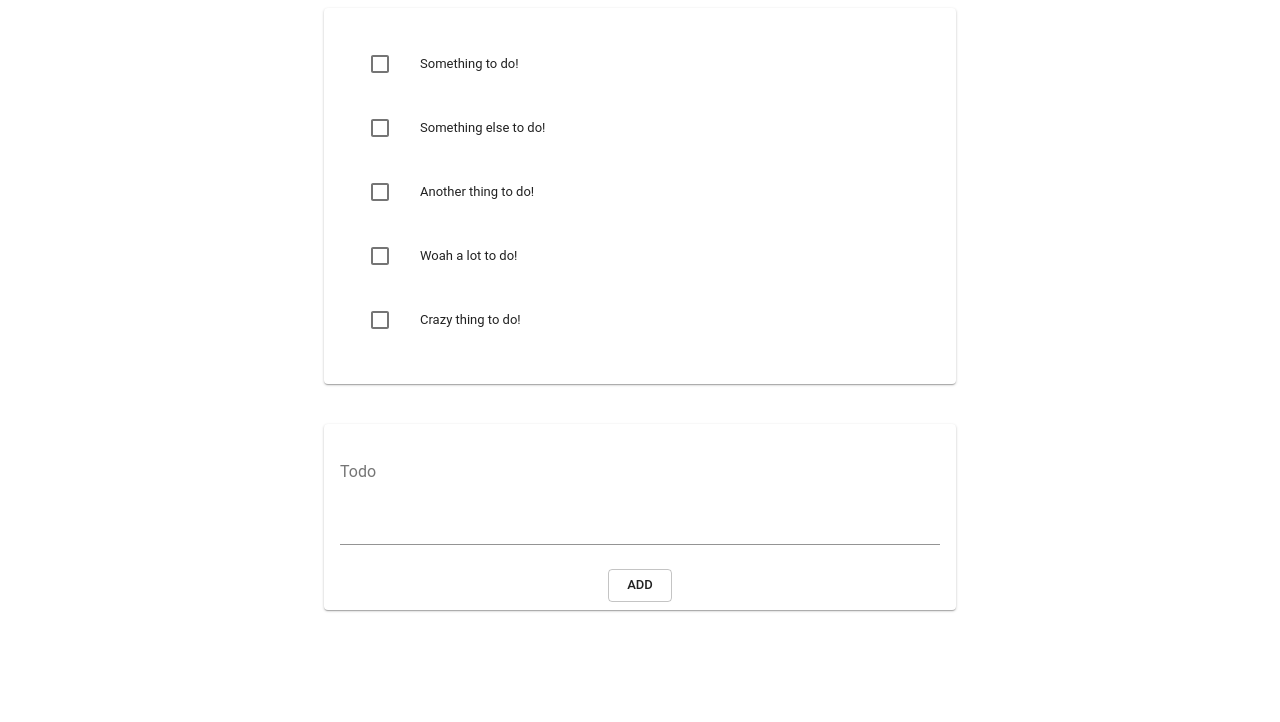
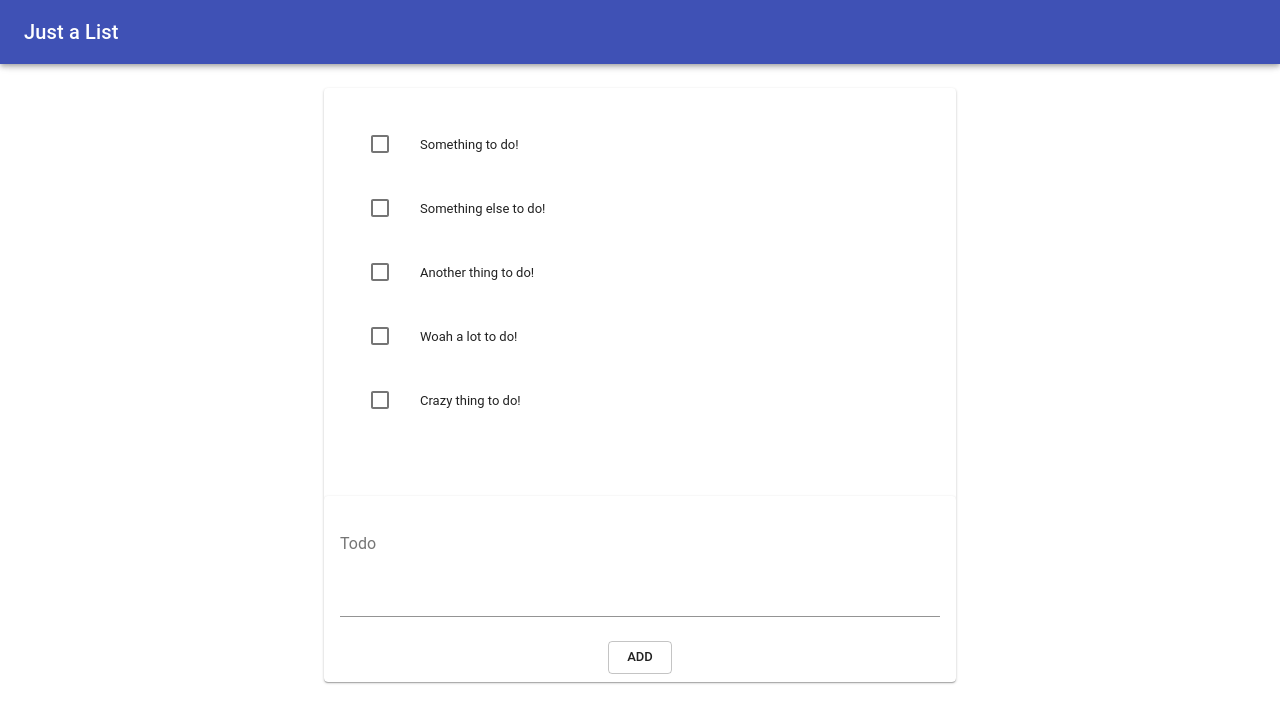
Before and after one commit to BryceWalter/react-example-work, a Next.js app: page / in a window 1280 px wide. Shown: the top 722 px of the page. Built offline with nearby package versions, Linux system fonts and the light colour scheme.

Commit message:
🚀 Split functionality between componentz - deployment w/ZEITnow

```diff
--- a/components/ToDoCard.js
+++ b/components/ToDoCard.js
@@ -3,14 +3,61 @@ import Card from '@material-ui/core/Card';
 import CardContent from '@material-ui/core/CardContent';
 
 import ToDoList from './ToDoList';
+import AddToDo from './AddToDo';
 
 class ToDoCard extends Component {
+    constructor(props) {
+        super(props)
+        this.state = {
+            checked: [],
+            toDoList: [
+                {
+                    id: 0,
+                    text: 'Something to do!'
+                },
+                {
+                    id: 1,
+                    text: 'Something else to do!'
+                },
+                {
+                    id: 2,
+                    text: 'Another thing to do!'
+                },
+                {
+                    id: 3,
+                    text: 'Woah a lot to do!'
+                },
+                {
+                    id: 4,
+                    text: 'Crazy thing to do!'
+                },
+            ]
+        };
+    }
+
+    handleToggle = value => () => {
+        const array = [...this.state.toDoList]; // make a separate copy of the array
+
+        if (value !== -1) {
+            array.splice(value, 1);
+            this.setState({toDoList: array});
+        }
+    };
+
+    addToDo = value => () => {
+        const array = [...this.state.toDoList];
+
+        array.push(value)
+        this.setState({toDoList: array})
+    }
+
     render() {
         return (
             <Card >
                 <CardContent>
-                    <ToDoList/>
+                    <ToDoList handleToggle={this.handleToggle.bind(this)} toDoList={this.state.toDoList} checked={this.state.checked} />
                 </CardContent>
+                <AddToDo/>
             </Card>
         );
     }
--- a/components/ToDoList.js
+++ b/components/ToDoList.js
@@ -6,52 +6,13 @@ import ListItemText from '@material-ui/core/ListItemText';
 import Checkbox from '@material-ui/core/Checkbox';
 
 class ToDoList extends React.Component {
-
-    constructor(props) {
-        super(props)
-        this.state = {
-            checked: [],
-            toDoList: [
-                {
-                    id: 0,
-                    text: 'Something to do!'
-                },
-                {
-                    id: 1,
-                    text: 'Something else to do!'
-                },
-                {
-                    id: 2,
-                    text: 'Another thing to do!'
-                },
-                {
-                    id: 3,
-                    text: 'Woah a lot to do!'
-                },
-                {
-                    id: 4,
-                    text: 'Crazy thing to do!'
-                },
-            ]
-        };
-    }
-
-    handleToggle = value => () => {
-        const array = [...this.state.toDoList]; // make a separate copy of the array
-
-        if (value !== -1) {
-            array.splice(value, 1);
-            this.setState({toDoList: array});
-        }
-    };
-
     render() {
         return (
             <List>
-            {this.state.toDoList.map((toDo, index) => (
-                <ListItem key={index} role={undefined} dense button onClick={this.handleToggle(index)}>
+            {this.props.toDoList.map((toDo, index) => (
+                <ListItem key={index} role={undefined} dense button onClick={this.props.handleToggle(index)}>
                 <Checkbox
-                    checked={this.state.checked.indexOf(toDo.id) !== -1}
+                    checked={this.props.checked.indexOf(toDo.id) !== -1}
                     tabIndex={-1}
                     disableRipple
                 />
--- a/package.json
+++ b/package.json
@@ -6,7 +6,8 @@
   "scripts": {
     "dev": "next",
     "build": "next build",
-    "start": "next start"
+    "start": "next start -p 8000",
+    "export": "npm run build && next export"
   },
   "keywords": [],
   "author": "",
--- a/pages/index.js
+++ b/pages/index.js
@@ -1,13 +1,24 @@
 import React, { Component } from 'react';
 import Grid from '@material-ui/core/Grid';
 import ToDoCard from '../components/ToDoCard';
-import AddToDo from '../components/AddToDo';
+import AppBar from '@material-ui/core/AppBar';
+import Toolbar from '@material-ui/core/Toolbar';
+import Typography from '@material-ui/core/Typography';
 
 class Index extends Component {
     render() {
         return (
             <React.Fragment>
-                <Grid container
+                <AppBar>
+                    <Toolbar>
+                        <Typography variant="h6" color="inherit">
+                            Just a List
+                        </Typography>
+                    </Toolbar>
+                </AppBar>
+                <Grid
+                    style={{marginTop: '7%'}}
+                    container
                     direction="row"
                     justify="center"
                     alignItems="center" >
@@ -17,16 +28,6 @@ class Index extends Component {
                     </Grid>
                     <Grid item md={3}></Grid>
                 </Grid>
-                <Grid container
-                    direction="row"
-                    justify="center"
-                    alignItems="center" >
-                    <Grid item md={3}></Grid>
-                    <Grid item xs={12} md={6}>
-                        <AddToDo/>
-                    </Grid>
-                    <Grid item md={3}></Grid>
-                </Grid>
             </React.Fragment>
         );
     }
```
Also changed, not shown: now.json (added, +10 -0 lines), 4 other files (tests, documents, lock files or other folders).
